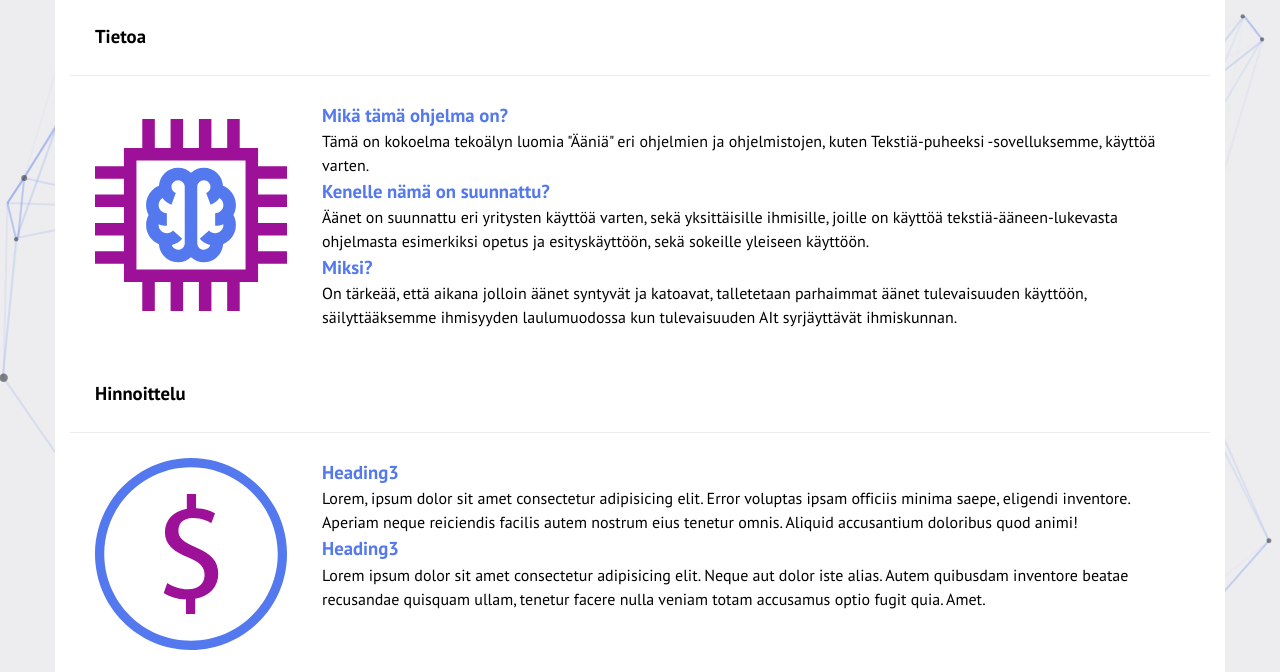
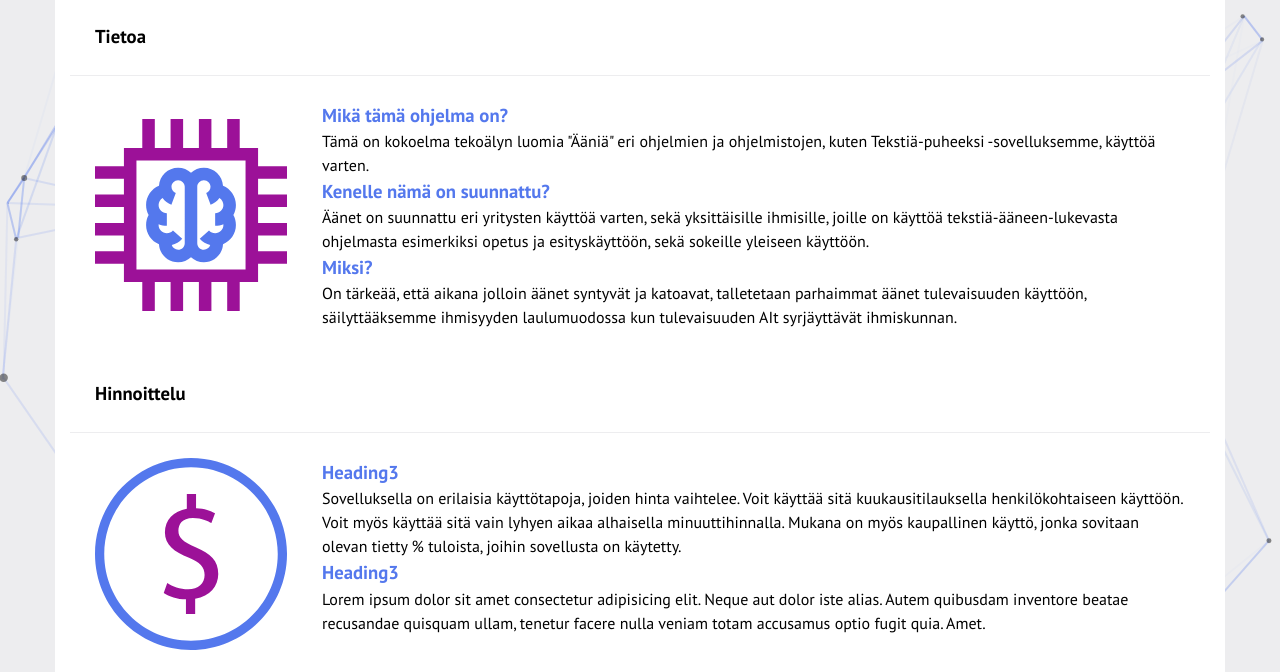
Before and after one commit to Sycarium/Projecti_10, a plain HTML site: page www/index.html in a window 1280 px wide. Shown: the part 53-725 px from the top of the page. Drawn offline with nearby package versions, Linux system fonts and the light colour scheme.

Commit message:
Update index.html
Added prices

```diff
--- a/www/index.html
+++ b/www/index.html
@@ -97,7 +97,7 @@
           <div class="about__text">
             <h3 data-i18n="pricing.h3.1" class="about__title">Heading3</h3>
             <p data-i18n="pricing.p.1">
-            Lorem, ipsum dolor sit amet consectetur adipisicing elit. Error voluptas ipsam officiis minima saepe, eligendi inventore. Aperiam neque reiciendis facilis autem nostrum eius tenetur omnis. Aliquid accusantium doloribus quod animi!
+              Sovelluksella on erilaisia käyttötapoja, joiden hinta vaihtelee. Voit käyttää sitä kuukausitilauksella henkilökohtaiseen käyttöön. Voit myös käyttää sitä vain lyhyen aikaa alhaisella minuuttihinnalla. Mukana on myös kaupallinen käyttö, jonka sovitaan olevan tietty % tuloista, joihin sovellusta on käytetty.
 
             </p>
             <h3 data-i18n="pricing.h3.2" class="about__title">Heading3</h3>
```
